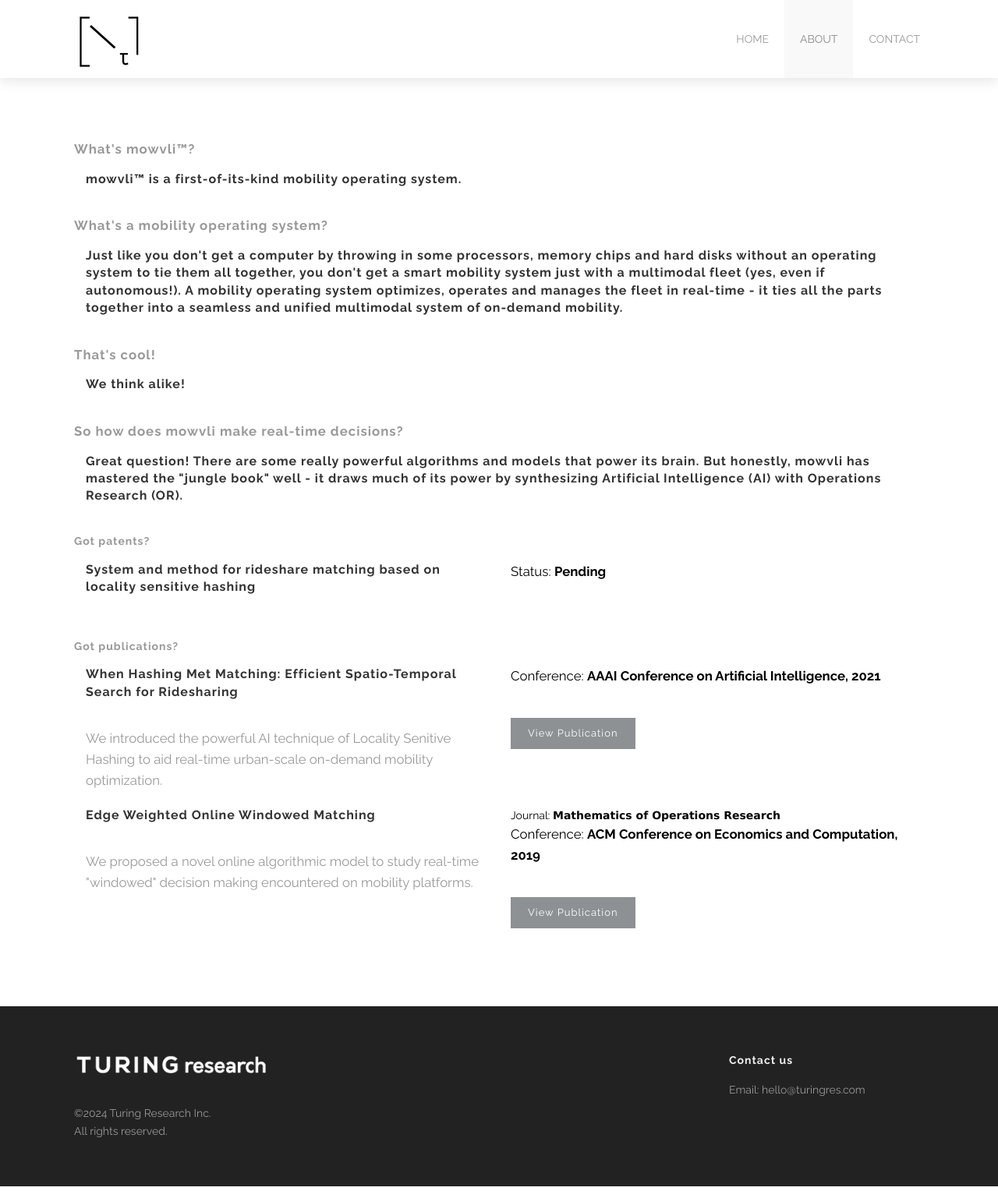
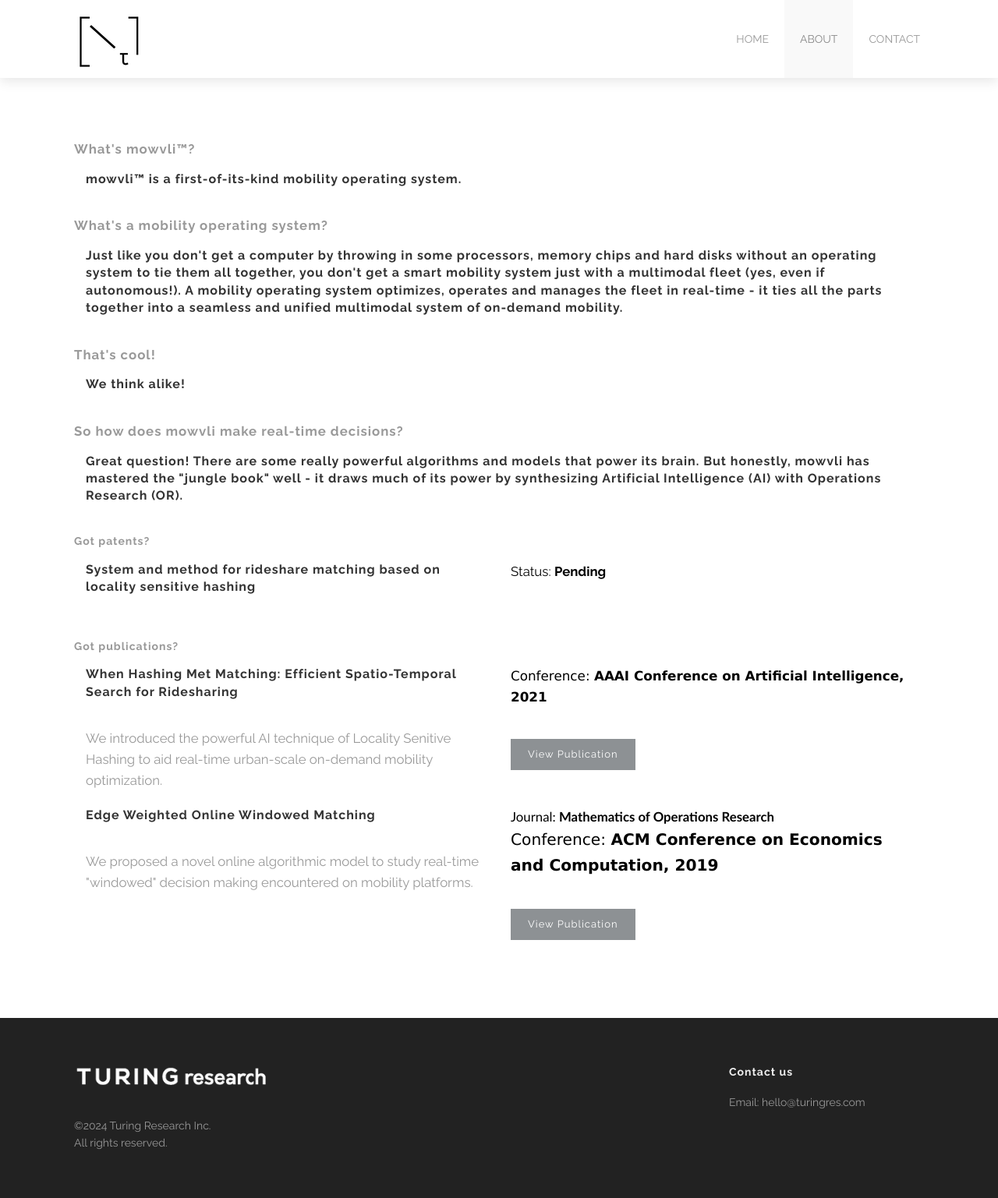
Before and after one commit to turingres/turingres.github.io, a Jekyll site: the page built from about.html, in a window 1280 px wide. Shown: the whole page at 78% size. Built offline with Jekyll 4.4.1, drawn with Linux system fonts in a browser that asks for light colours.

Commit message:
about updated

```diff
--- a/about.html
+++ b/about.html
@@ -120,12 +120,12 @@
                 <ul class='info'>
                   {% if publication.journal %}
                     <li style="color:black;">
-                      Journal: <font face="verdana"> <strong> {{publication.journal}} </strong> </font>
+                      <font face="candara"> <big> Journal:  <strong> {{publication.journal}} </strong> </font>
                     </li>
                   {% endif %}
                   {% if publication.conference %}
                     <li style="color:black;">
-                      <big> Conference: <strong> {{publication.conference}} </strong> </big>
+                      <font face="geneva"> <big> Conference: <strong> {{publication.conference}} </strong> </big> </font>
                     </li>
                   {% endif %}
                 </ul>
```
